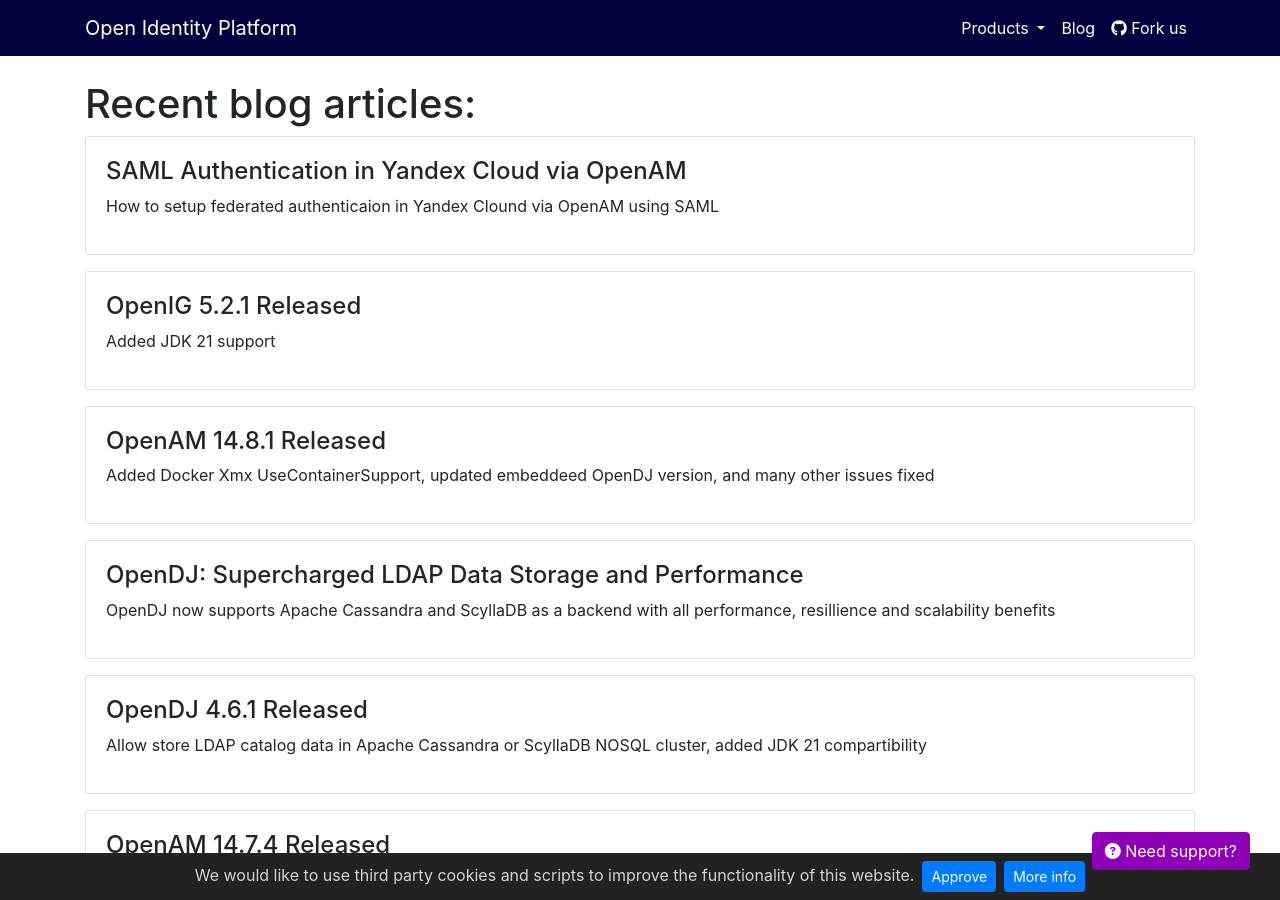
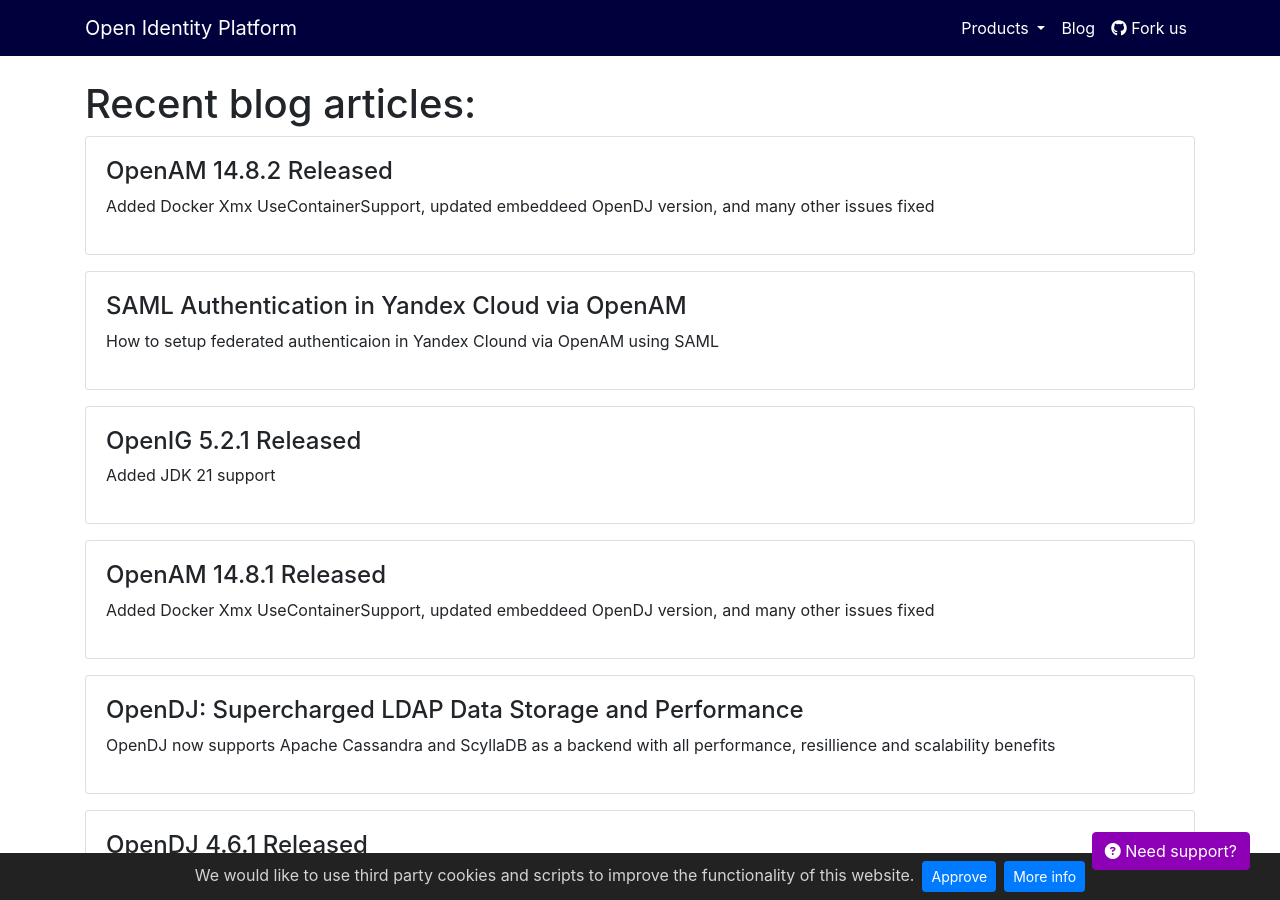
Before and after one commit to OpenIdentityPlatform/OpenIdentityPlatform.org, a Jekyll site: the page built from blog/index.html, in a window 1280 px wide and 900 px high. Built offline with Jekyll 4.4.1, drawn with Linux system fonts in a browser that asks for light colours.

Commit message:
OpenAM 14.8.2 Released (#150)

```diff
--- a/_data/blogposts.yml
+++ b/_data/blogposts.yml
@@ -1,3 +1,7 @@
+-
+  title: 'OpenAM 14.8.2 Released'
+  link: '/blog/openam-14-8-2-released'
+  description: 'Added Docker Xmx UseContainerSupport, updated embeddeed OpenDJ version, and many other issues fixed'
 -
   title: 'SAML Authentication in Yandex Cloud via OpenAM'
   link: '/blog/saml-authentication-in-yandex-cloud-via-openam'
```
Also changed, not shown: blog/openam-14-8-2-released.md (added, +27 -0 lines).
